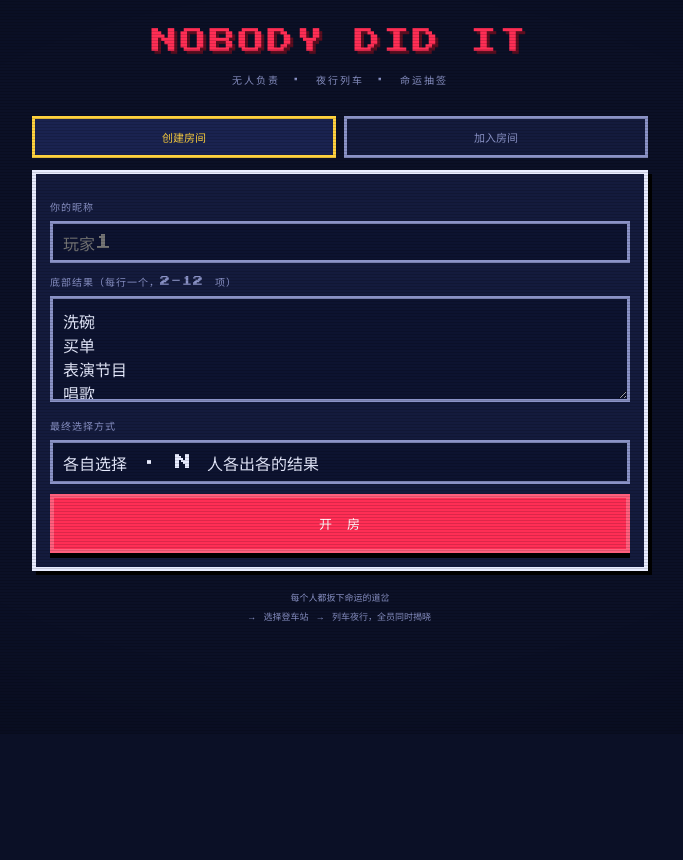
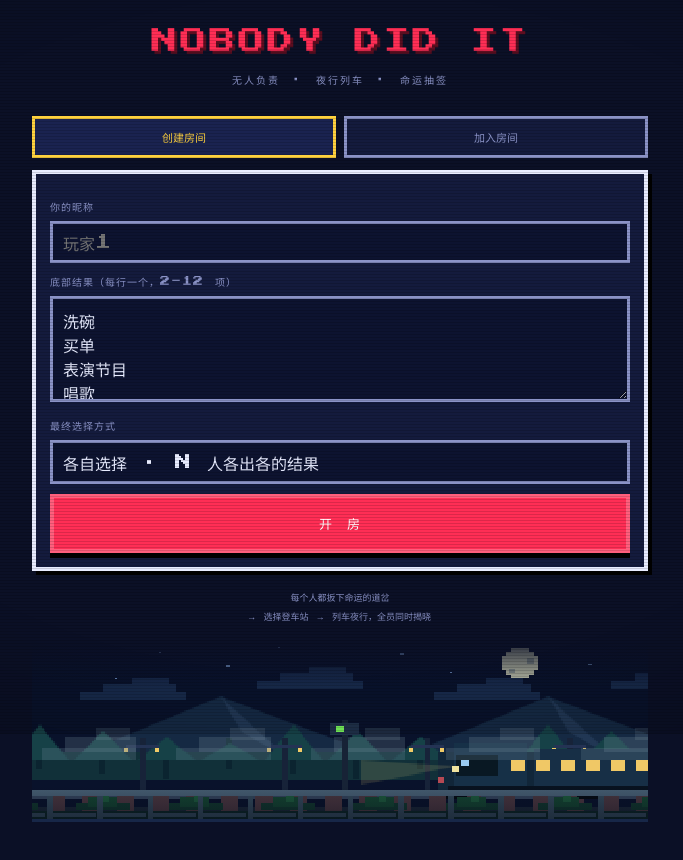
Before and after one commit to Mio-Youki/amidakuji-live, a website: page public/index.html in a window 1280 px wide. Shown: the part 66-926 px from the top of the page, without its empty margins (300-983 px from the left). Before the commit the page ends 800 px from the top, so only its background shows below. Drawn offline with nearby package versions, Linux system fonts and the light colour scheme; no server answers; a web font is replaced by a local one.

Commit message:
v0.16: 首页夜行列车氛围动画（home-scene.js 参数化）+ 配套
- 首页接入低帧率像素氛围动画：.home-scene 容器 + HomeScene 脚本 + show() 切页 start/stop（离开首页暂停省电）+ HomeSceneApi 类型声明
- home-scene.js：元素参数集中 DEFAULT_HOME_SCENE（优先读 window.HOME_SCENE 供工具实时调参），参数轨道化（val/valAt 按场景数组）、显示窗口模型（elShown 多段窗口 + sceneBounds）、HomeScene.resize（尺寸跟随 CFG + syncCfg）、moon 雾幕显隐参数化、删除容错与 hidden 支持；默认视觉不变
- 配套：冒烟测试兼容、BACKEND_MAP 测试说明、start.bat 端口检测、.dockerignore 排除 tools/

```diff
--- /dev/null
+++ b/public/home-scene.js
@@ -0,0 +1,511 @@
+/* ============================================================
+ * 首页氛围场景：原创低分辨率像素夜行列车
+ * 列车固定在右侧；近/远景滚动制造行驶感。
+ * 48 秒循环：夜原 → 雾幕 → 山口信号 → 月下桥面。
+ *
+ * 元素参数化：所有元素参数集中在 DEFAULT_HOME_SCENE；
+ * 运行时优先读 window.HOME_SCENE（工具「像素风小动画装配器」可
+ * 打开本文件 → 结构化调整参数 → 实时预览 → 保存写回）。
+ * 动态效果（列车轻震/车窗闪烁/车头光束/星星闪烁/场景切换暗场）保留为代码叠加。
+ * ============================================================ */
+'use strict';
+
+const DEFAULT_HOME_SCENE = {
+  "w": 320,
+  "h": 118,
+  "loop": 48,
+  "bg": [
+    "#09132c",
+    "#071126",
+    "#0b1531",
+    "#050b1d"
+  ],
+  "stars": {
+    "z": 1,
+    "color": ["#7597c9", "#7597c9", "#7597c9", "#bcd8ff"],
+    "points": [
+      [
+        23,
+        13
+      ],
+      [
+        43,
+        27
+      ],
+      [
+        66,
+        10
+      ],
+      [
+        101,
+        19
+      ],
+      [
+        128,
+        7
+      ],
+      [
+        154,
+        28
+      ],
+      [
+        191,
+        11
+      ],
+      [
+        217,
+        23
+      ],
+      [
+        249,
+        9
+      ],
+      [
+        289,
+        18
+      ],
+      [
+        307,
+        33
+      ]
+    ]
+  },
+  "moon": {
+    "z": 2,
+    "color": "#d5d8bb",
+    "dark": "#9ba69d",
+    "x": [253, 253, 253, 68],
+    "y": [17, 17, 23, 17],
+    "show": [[[0, 1]], null, [[0, 1]], [[0, 1]]]
+  },
+  "clouds": {
+    "z": 3,
+    "speed": [-5, -13, -5, -5],
+    "span": 92,
+    "y": 29,
+    "yOff": 7,
+    "color": ["#182b4c", "#33445c", "#182b4c", "#182b4c"]
+  },
+  "mountains": {
+    "z": 4,
+    "speed": [-4, -4, -16, -4],
+    "span": 170,
+    "y": 79,
+    "peak": [39, 39, 26, 39],
+    "color": ["#162b45", "#162b45", "#162b45", "#142848"],
+    "fill2": ["#233a57", "#233a57", "#30496a", "#233a57"]
+  },
+  "farForest": {
+    "z": 5,
+    "speed": -11,
+    "span": 33,
+    "color": ["#12333b", "#12333b", "#12333b", "#102c3a"],
+    "trunk": "#0c2631",
+    "leaf": "#17454a"
+  },
+  "poles": {
+    "z": 6,
+    "speed": -26,
+    "span": 74,
+    "body": "#18253b",
+    "arm": "#263657",
+    "lamp": "#ffd66c",
+    "top": "#2f4f75"
+  },
+  "rail": {
+    "z": 7,
+    "speed": -52,
+    "span": 18,
+    "c1": "#34445c",
+    "c2": "#1a2637",
+    "tie": "#4a3740"
+  },
+  "train": {
+    "z": 8,
+    "x": 211,
+    "y": 75,
+    "body": "#12283b",
+    "cab": "#17334a",
+    "car": "#183148",
+    "base": "#08131f",
+    "wheel": "#050b12",
+    "window": "#a5d8ff",
+    "lampLit": "#ffd46b",
+    "lampDim": "#45516a",
+    "beam": ["rgba(255,222,125,.14)", "rgba(255,222,125,.24)", "rgba(255,222,125,.14)", "rgba(255,222,125,.14)"],
+    "beamLen": [40, 62, 40, 40],
+    "head": "#fff1a7",
+    "tail": "#c14d57"
+  },
+  "foreground": {
+    "z": 9,
+    "speed": -43,
+    "span": 48,
+    "color": ["#0c2627", "#0c2627", "#0c2627", "#081724"],
+    "g1": "#12372f",
+    "g2": "#154532",
+    "g3": "#1d5a3c"
+  },
+  "fog": {
+    "z": 10,
+    "speed": -29,
+    "span": 70,
+    "a1": "rgba(111,139,154,.25)",
+    "a2": "rgba(132,157,168,.23)",
+    "a3": "rgba(142,168,176,.18)"
+  },
+  "signal": {
+    "z": 10,
+    "x": 161,
+    "body": "#182537",
+    "arm": "#21324c",
+    "green": "#7dff5f",
+    "red": "#ff4d5e"
+  },
+  "bridge": {
+    "z": 10,
+    "speed": -38,
+    "span": 26,
+    "c1": "#486074",
+    "c2": "#33495b"
+  },
+  "scenes": ["夜原", "雾", "山口", "桥"],
+  "images": []
+};
+
+// 运行时配置：优先外部注入（工具可改 window.HOME_SCENE 实时生效），否则用默认。
+// 注意：必须是可变的 let + 每帧同步（draw 开头 syncCfg），否则工具"打开 js → 调参"不会生效。
+let CFG = (typeof window !== 'undefined' && window.HOME_SCENE) || DEFAULT_HOME_SCENE;
+function syncCfg() {
+  if (typeof window !== 'undefined' && window.HOME_SCENE) CFG = window.HOME_SCENE;
+}
+
+const HomeScene = (() => {
+  let W = CFG.w, H = CFG.h, LOOP = CFG.loop;
+  let canvas, ctx, raf = 0, last = 0, elapsed = 0, running = false;
+  let reduceMotion = false;
+
+  function init() {
+    canvas = document.getElementById('home-scene');
+    if (!canvas || !canvas.getContext) return;
+    ctx = canvas.getContext('2d');
+    if (!ctx) return;
+    resize();
+    reduceMotion = !!(window.matchMedia && window.matchMedia('(prefers-reduced-motion: reduce)').matches);
+    draw(0);
+    document.addEventListener('visibilitychange', sync);
+    if (!reduceMotion) start();
+  }
+
+  // 尺寸跟随配置（工具改全局高宽/打开不同尺寸场景时调用）：画布后备存储 = CFG.w × CFG.h，
+  // 与工具 stage 画布同尺寸对齐，避免裁剪/黑边。先 syncCfg：重导入时 CFG 可能仍是旧对象。
+  function resize() {
+    syncCfg();
+    W = CFG.w || 320;
+    H = CFG.h || 118;
+    if (!canvas) return;
+    canvas.width = W;
+    canvas.height = H;
+    if (ctx) { ctx.imageSmoothingEnabled = false; draw(elapsed); }
+  }
+
+  function sync() {
+    if (document.hidden || reduceMotion) stop();
+    else start();
+  }
+
+  function start() {
+    if (running) return;
+    running = true;
+    last = performance.now();
+    raf = requestAnimationFrame(tick);
+  }
+
+  function stop() {
+    running = false;
+    if (raf) cancelAnimationFrame(raf);
+    raf = 0;
+  }
+
+  // 12fps 阶梯动画，保持像素游戏的节奏并控制首页功耗。
+  function tick(now) {
+    if (!running) return;
+    if (now - last >= 82) {
+      elapsed += Math.min(.18, (now - last) / 1000);
+      last = now;
+      draw(elapsed);
+    }
+    raf = requestAnimationFrame(tick);
+  }
+
+  function rect(x, y, w, h, fill) {
+    ctx.fillStyle = fill;
+    ctx.fillRect(Math.round(x), Math.round(y), Math.round(w), Math.round(h));
+  }
+
+  function wrap(x, span) { return ((x % span) + span) % span; }
+  // 场景判定：优先 sceneBorders（工具可拖边界），否则按 scenes 数等分（兜底 4 段）
+  function LOOPv() { return CFG.loop || LOOP; }
+  function scene(t) {
+    const lt = ((t % LOOPv()) + LOOPv()) % LOOPv();
+    const b = CFG.sceneBorders && CFG.sceneBorders.length ? CFG.sceneBorders : null;
+    const n = (CFG.scenes && CFG.scenes.length) || 4;
+    if (b) { for (let i = 0; i < b.length; i++) if (lt < b[i]) return i; return b.length; }
+    return Math.floor(lt / (LOOPv() / n));
+  }
+  // 参数统一取值：常量 number/string → 自身；按场景数组 [v0,v1,..] → 按场景取（长度不足取末位）；
+  // {t:[..],v:[..]} 关键帧形态预留（PLAN P1 插值）。
+  function valAt(e, k, part) {
+    if (!e) return undefined;
+    const v = e[k];
+    if (v == null) return v;
+    if (Array.isArray(v)) {
+      if (v.length && typeof v[0] === 'object' && v[0] !== null && 't' in v[0] && 'v' in v[0]) return v;
+      return v[Math.min(part, v.length - 1)];
+    }
+    return v;
+  }
+  function val(e, k, t) { return valAt(e, k, scene(t)); }
+
+  function draw(t) {
+    syncCfg(); // 每帧同步外部注入的配置（工具实时调参生效的关键）
+    const local = t % LOOPv();
+    const part = scene(t);
+    rect(0, 0, W, H, CFG.bg[part]);
+    // 图层按 z 排序渲染（z 越大越靠上；素材 images 默认 99）
+    // 工具图层栏可删除程序元素（cfg 键缺失则跳过）、隐藏元素（hidden 为真则不绘制）；
+    // 所有元素统一尊重 elShown（show 窗口数组 / legacy {scenes}/[t0,t1]）。
+    const layers = [
+      CFG.stars && { z: CFG.stars.z || 1, hidden: CFG.stars.hidden, fn: () => { if (elShown(CFG.stars, t)) stars(t, part); } },
+      CFG.moon && { z: CFG.moon.z || 2, hidden: CFG.moon.hidden, fn: () => { if (elShown(CFG.moon, t)) moon(part); } },
+      CFG.clouds && { z: CFG.clouds.z || 3, hidden: CFG.clouds.hidden, fn: () => { if (elShown(CFG.clouds, t)) clouds(t, part); } },
+      CFG.mountains && { z: CFG.mountains.z || 4, hidden: CFG.mountains.hidden, fn: () => { if (elShown(CFG.mountains, t)) mountains(t, part); } },
+      CFG.farForest && { z: CFG.farForest.z || 5, hidden: CFG.farForest.hidden, fn: () => { if (elShown(CFG.farForest, t)) farForest(t, part); } },
+      CFG.poles && { z: CFG.poles.z || 6, hidden: CFG.poles.hidden, fn: () => { if (elShown(CFG.poles, t)) poles(t, part); } },
+      CFG.rail && { z: CFG.rail.z || 7, hidden: CFG.rail.hidden, fn: () => { if (elShown(CFG.rail, t)) rail(t); } },
+      CFG.train && { z: CFG.train.z || 8, hidden: CFG.train.hidden, fn: () => { if (elShown(CFG.train, t)) train(t, part); } },
+      CFG.foreground && { z: CFG.foreground.z || 9, hidden: CFG.foreground.hidden, fn: () => { if (elShown(CFG.foreground, t)) foreground(t, part); } },
+      CFG.fog && { z: CFG.fog.z || 10, hidden: CFG.fog.hidden, fn: () => { if (elShown(CFG.fog, t)) fogBank(t); } },
+      CFG.signal && { z: CFG.signal.z || 10, hidden: CFG.signal.hidden, fn: () => { if (elShown(CFG.signal, t)) signal(t); } },
+      CFG.bridge && { z: CFG.bridge.z || 10, hidden: CFG.bridge.hidden, fn: () => { if (elShown(CFG.bridge, t)) bridge(t); } },
+      ...(CFG.images || []).filter(e => !e.hidden).map(e => ({ z: e.z != null ? e.z : 99, fn: () => drawOneImage(e, t) })),
+    ].filter(Boolean).filter(l => !l.hidden);
+    layers.sort((a, b) => a.z - b.z).forEach(l => l.fn());
+    // 极短的场景交接：暗场闪切而非平滑淡入，符合像素风。
+    const n = (CFG.scenes && CFG.scenes.length) || 4;
+    const edge = local % (LOOPv() / n);
+    if (edge < .25) rect(0, 0, W, H, 'rgba(3,6,15,' + (1 - edge / .25) + ')');
+  }
+
+  function stars(t, part) {
+    const c = val(CFG.stars, 'color', t);
+    const pts = CFG.stars.points;
+    for (let i = 0; i < pts.length; i++) {
+      const [x, y] = pts[i];
+      if ((i + Math.floor(t * 2)) % 5 !== 0) rect(x, y, i % 3 ? 1 : 2, 1, c);
+    }
+  }
+
+  function moon(part) {
+    // 场景显隐由配置 show 控制（原硬编码「雾幕阶段不画月亮」已参数化到 DEFAULT_HOME_SCENE.moon.show）
+    const x = valAt(CFG.moon, 'x', part);
+    const y = valAt(CFG.moon, 'y', part);
+    rect(x - 7, y - 7, 15, 15, CFG.moon.color);
+    rect(x - 9, y - 4, 19, 9, CFG.moon.color);
+    rect(x - 4, y - 9, 9, 19, CFG.moon.color);
+    rect(x + 4, y - 3, 4, 4, CFG.moon.dark);
+    rect(x - 5, y + 4, 3, 3, CFG.moon.dark);
+  }
+
+  function clouds(t, part) {
+    const sp = val(CFG.clouds, 'speed', t);
+    const offset = wrap(t * sp, CFG.clouds.span);
+    const col = val(CFG.clouds, 'color', t);
+    for (let i = -1; i < 5; i++) {
+      const x = i * CFG.clouds.span - offset;
+      const y = CFG.clouds.y + (i & 1) * CFG.clouds.yOff;
+      rect(x, y, 55, 5, col);
+      rect(x + 12, y - 5, 38, 5, col);
+      rect(x + 27, y - 9, 19, 4, col);
+    }
+  }
+
+  function mountains(t, part) {
+    const sp = val(CFG.mountains, 'speed', t);
+    const ox = wrap(t * sp, CFG.mountains.span);
+    const peak = val(CFG.mountains, 'peak', t);
+    for (let i = -1; i < 4; i++) {
+      const x = i * CFG.mountains.span - ox;
+      const y = CFG.mountains.y;
+      ctx.fillStyle = val(CFG.mountains, 'color', t);
+      ctx.beginPath(); ctx.moveTo(x, y); ctx.lineTo(x + 78, peak); ctx.lineTo(x + 164, y); ctx.closePath(); ctx.fill();
+      ctx.fillStyle = val(CFG.mountains, 'fill2', t);
+      ctx.beginPath(); ctx.moveTo(x + 78, peak); ctx.lineTo(x + 113, y); ctx.lineTo(x + 89, 62); ctx.closePath(); ctx.fill();
+    }
+  }
+
+  function farForest(t, part) {
+    const offset = wrap(t * CFG.farForest.speed, CFG.farForest.span);
+    rect(0, 75, W, 18, val(CFG.farForest, 'color', t));
+    for (let i = -1; i < 12; i++) {
+      const x = i * CFG.farForest.span - offset;
+      rect(x + 13, 66 + (i % 3) * 3, 3, 20, CFG.farForest.trunk);
+      ctx.fillStyle = CFG.farForest.leaf;
+      ctx.beginPath(); ctx.moveTo(x, 80); ctx.lineTo(x + 15, 57 + (i % 4) * 4); ctx.lineTo(x + 30, 80); ctx.closePath(); ctx.fill();
+    }
+  }
+
+  function poles(t, part) {
+    const offset = wrap(t * CFG.poles.speed, CFG.poles.span);
+    for (let i = -1; i < 7; i++) {
+      const x = i * CFG.poles.span - offset;
+      rect(x, 66, 3, 35, CFG.poles.body);
+      rect(x - 7, 70, 17, 2, CFG.poles.arm);
+      rect(x - 8, 72, 2, 3, CFG.poles.lamp);
+      rect(x + 8, 72, 2, 3, CFG.poles.lamp);
+      if (part === 2) rect(x - 2, 63, 7, 3, CFG.poles.top);
+    }
+  }
+
+  function rail(t) {
+    const offset = wrap(t * CFG.rail.speed, CFG.rail.span);
+    rect(0, 102, W, 3, CFG.rail.c1);
+    rect(0, 110, W, 3, CFG.rail.c2);
+    for (let x = -18; x < W + 18; x += CFG.rail.span) rect(x - offset, 103, 9, 10, CFG.rail.tie);
+  }
+
+  function train(t, part) {
+    const T = CFG.train;
+    const x = T.x, bob = Math.floor(t * 6) % 2;
+    // 列车保持画面右侧；只以一像素轻震传递运行状态（动态保留）。
+    rect(x, T.y + bob, 110, 24, T.body);
+    rect(x + 8, T.y - 6 + bob, 38, 30, T.cab);
+    rect(x + 50, T.y - 2 + bob, 69, 26, T.car);
+    rect(x + 5, T.y + 22 + bob, 116, 4, T.base);
+    rect(x + 4, T.y + 26 + bob, 11, 4, T.wheel); rect(x + 72, T.y + 26 + bob, 12, 4, T.wheel); rect(x + 111, T.y + 26 + bob, 10, 4, T.wheel);
+    rect(x + 9, T.y + 2 + bob, 22, 13, '#091923');
+    rect(x + 12, T.y + 5 + bob, 4, 4, T.window);
+    const lit = Math.floor(t * 3) % 7 !== 0;
+    for (let wx = x + 38; wx < x + 113; wx += 13) rect(wx, T.y + 5 + bob, 7, 7, lit ? T.lampLit : T.lampDim);
+    // 车头灯：雾幕阶段加宽，照亮前方而不移动列车（动态保留）。
+    const beam = val(T, 'beamLen', t);
+    ctx.fillStyle = val(T, 'beam', t);
+    ctx.beginPath(); ctx.moveTo(x + 9, T.y + 9 + bob); ctx.lineTo(x - beam, T.y + 21); ctx.lineTo(x - beam, T.y + 5); ctx.closePath(); ctx.fill();
+    rect(x + 7, T.y + 9 + bob, 4, 4, T.head);
+    rect(x + 0, T.y + 16 + bob, 3, 4, T.tail);
+  }
+
+  function foreground(t, part) {
+    const offset = wrap(t * CFG.foreground.speed, CFG.foreground.span);
+    rect(0, 113, W, 5, val(CFG.foreground, 'color', t));
+    for (let i = -1; i < 9; i++) {
+      const x = i * CFG.foreground.span - offset;
+      rect(x, 108, 28, 4, CFG.foreground.g1);
+      rect(x + 6, 104, 15, 6, CFG.foreground.g2);
+      rect(x + 13, 99, 4, 8, CFG.foreground.g3);
+    }
+  }
+
+  function fogBank(t) {
+    const offset = wrap(t * CFG.fog.speed, CFG.fog.span);
+    for (let i = -1; i < 6; i++) {
+      const x = i * CFG.fog.span - offset;
+      rect(x, 72, 49, 8, CFG.fog.a1);
+      rect(x + 12, 65, 37, 10, CFG.fog.a2);
+      rect(x + 28, 59, 18, 8, CFG.fog.a3);
+    }
+  }
+
+  function signal(t) {
+    const x = CFG.signal.x;
+    rect(x, 54, 3, 48, CFG.signal.body); rect(x - 6, 56, 15, 8, CFG.signal.arm);
+    const green = Math.floor(t * 2) % 8 > 1;
+    rect(x - 3, 58, 4, 4, green ? CFG.signal.green : CFG.signal.red);
+  }
+
+  function bridge(t) {
+    const offset = wrap(t * CFG.bridge.speed, CFG.bridge.span);
+    rect(0, 99, W, 4, CFG.bridge.c1);
+    for (let x = -26; x < W + 26; x += CFG.bridge.span) {
+      rect(x - offset, 103, 3, 15, CFG.bridge.c2);
+      rect(x - offset + 3, 114, 22, 3, CFG.bridge.c2);
+    }
+  }
+
+  // 素材叠加层：与工具装配器同一渲染语义（滚动平铺 / 闪烁 / 脉动 / 显示时间 / 多帧）
+  const imgCache = {};
+  // 场景起止秒（按 sceneBorders 或等分）
+  function sceneBounds(part) {
+    const L = LOOPv();
+    const b = CFG.sceneBorders && CFG.sceneBorders.length ? CFG.sceneBorders : null;
+    const n = (CFG.scenes && CFG.scenes.length) || 4;
+    if (b) return [part === 0 ? 0 : b[part - 1], part === b.length ? L : b[part]];
+    return [part * L / n, (part + 1) * L / n];
+  }
+  // 显示条件控制（程序化元素与素材通用）：
+  // 新模型 show = [win0, win1, …]（每场景一段，win=null 隐藏 | [f0,f1] 单窗口 | [[f0,f1],…] 多窗口，
+  // f 为场景内 0~1 比例）；legacy：{scenes:[0,2]} 场景段 / [t0,t1] 秒区间 / 无 show=全程。
+  function elShown(e, t) {
+    if (!e || !e.show) return true;
+    if (Array.isArray(e.show) && e.show.length && (e.show[0] === null || Array.isArray(e.show[0]))) {
+      const p = scene(t);
+      const w = p < e.show.length ? e.show[p] : null;
+      if (!w) return false;
+      const wins = Array.isArray(w[0]) ? w : [w];
+      const [s0, s1] = sceneBounds(p);
+      const wt = ((t % LOOPv()) + LOOPv()) % LOOPv();
+      const lt = wt - s0;
+      const dur = s1 - s0;
+      return wins.some(seg => lt >= seg[0] * dur && lt < seg[1] * dur);
+    }
+    if (e.show && Array.isArray(e.show.scenes)) return e.show.scenes.indexOf(scene(t)) >= 0;
+    if (Array.isArray(e.show)) {
+      const a = e.show[0] || 0;
+      const b = e.show[1] == null ? LOOPv() : e.show[1];
+      const lt = t % LOOPv();
+      return lt >= a && lt < b;
+    }
+    return true;
+  }
+  function drawOneImage(e, t) {
+    if (!elShown(e, t)) return;
+    const img = imgCache[e.name] || (imgCache[e.name] = (() => { const i = new Image(); i.src = e.src; return i; })());
+    if (!img.width) return;
+    // 多帧（sprite sheet 横向）：frames > 1 时按 fps 取帧
+    const frames = e.frames > 1 ? e.frames : 1;
+    const fps = e.fps || 8;
+    const fx = frames > 1 ? Math.floor(t * fps) % frames : 0;
+    const sw = frames > 1 ? Math.floor(img.width / frames) : img.width;
+    const srcX = fx * sw;
+    let ox = 0;
+    if (e.scroll && e.scroll.speed) {
+      const sp = e.scroll.span || e.w || 1;
+      const off = (t * e.scroll.speed) % sp;
+      ox = e.scroll.dir === 'right' ? off : -off;
+    }
+    let alpha = e.alpha != null ? e.alpha : 1;
+    if (e.anim === 'blink') { const on = Math.floor(t * 1000 / Math.max(50, e.animMs || 700)) % 2 === 0; alpha *= on ? 1 : 0.25; }
+    let scale = 1;
+    if (e.anim === 'pulse') scale = 1 + 0.15 * Math.sin(t * 1000 / Math.max(200, e.animMs || 700) * Math.PI * 2);
+    const w = e.w * scale, h = e.h * scale;
+    ctx.globalAlpha = alpha;
+    const blit = (dx, dy) => ctx.drawImage(img, srcX, 0, sw, img.height, Math.round(dx), Math.round(dy), w, h);
+    if (e.scroll && e.scroll.speed && e.scroll.span) {
+      const sp = e.scroll.span, dir = e.scroll.dir === 'right' ? 1 : -1;
+      const n = Math.ceil(W / sp) + 3;
+      for (let j = 0; j < n; j++) blit(e.x + j * sp * dir - ox * dir, e.y);
+    } else {
+      blit(e.x + ox, e.y);
+    }
+    ctx.globalAlpha = 1;
+  }
+
+  // 时间轴跳转：设置动画时钟并立即渲染（工具时间轴点击/拖动用）
+  function seek(t) { elapsed = t % LOOPv(); if (ctx) draw(elapsed); }
+
+  return { init, resize, start, stop, draw, seek, W, H, LOOP };
+})();
+
+window.HomeScene = HomeScene;
+window.HOME_SCENE_DEFAULT = DEFAULT_HOME_SCENE;
+document.addEventListener('DOMContentLoaded', () => HomeScene.init());
--- a/public/index.html
+++ b/public/index.html
@@ -62,6 +62,7 @@
         <button id="btn-join" class="btn primary big">加入房间</button>
       </div>
       <div class="footnote">每个人都扳下命运的道岔<br>→ 选择登车站 → 列车夜行，全员同时揭晓</div>
+      <div class="home-scene" aria-hidden="true"><canvas id="home-scene"></canvas></div>
     </section>
 
     <!-- 大厅 -->
@@ -187,6 +188,7 @@
 <script src="net.js"></script>
 <script src="ui.js"></script>
 <script src="input.js"></script>
+<script src="home-scene.js"></script>
 <script src="app.js"></script>
 </body>
 </html>
--- a/public/state.js
+++ b/public/state.js
@@ -87,6 +87,8 @@ function setConn(on) {
 function show(name) {
   document.querySelectorAll('.screen').forEach(s => s.classList.add('hidden'));
   $('screen-' + name).classList.remove('hidden');
+  // 首页氛围场景不参与游戏阶段渲染，离开首页即暂停以节省移动端资源。
+  if (window.HomeScene) (name === 'home' ? window.HomeScene.start : window.HomeScene.stop)();
 }
 
 function setHostUI() {
--- a/public/style.css
+++ b/public/style.css
@@ -95,6 +95,16 @@ input[type="range"] { width: 100%; accent-color: var(--yellow); margin: 4px 0; }
 .btn:disabled { opacity: .4; pointer-events: none; }
 
 .footnote { text-align: center; color: var(--dim); font-size: 9px; margin-top: 16px; line-height: 2.2; }
+.home-scene {
+  position: relative; width: 100%; height: clamp(132px, 31vw, 186px); margin-top: 10px;
+  overflow: hidden; border-bottom: 3px solid #18294b; opacity: .94;
+}
+.home-scene::before {
+  content: ''; position: absolute; z-index: 1; inset: 0; pointer-events: none;
+  background: linear-gradient(to bottom, var(--bg) 0%, transparent 28%, transparent 82%, rgba(5,8,20,.4) 100%);
+}
+#home-scene { display: block; width: 100%; height: 100%; image-rendering: pixelated; }
+@media (prefers-reduced-motion: reduce) { .home-scene { opacity: .82; } }
 
 .code-row { display: flex; gap: 10px; align-items: center; }
 .code { font-size: 26px; color: var(--yellow); letter-spacing: 6px; text-shadow: 2px 2px 0 #7d0f24; flex: 1; }
```
Also changed, not shown: docs/BACKEND_MAP.md (+1 -1 lines), docs/FRONTEND_MAP.md (+7 -4 lines), public/globals.d.ts (+8 -0 lines), test/client-smoke.js (+2 -1 lines), CHANGELOG.md, README.md, 2 other files.
